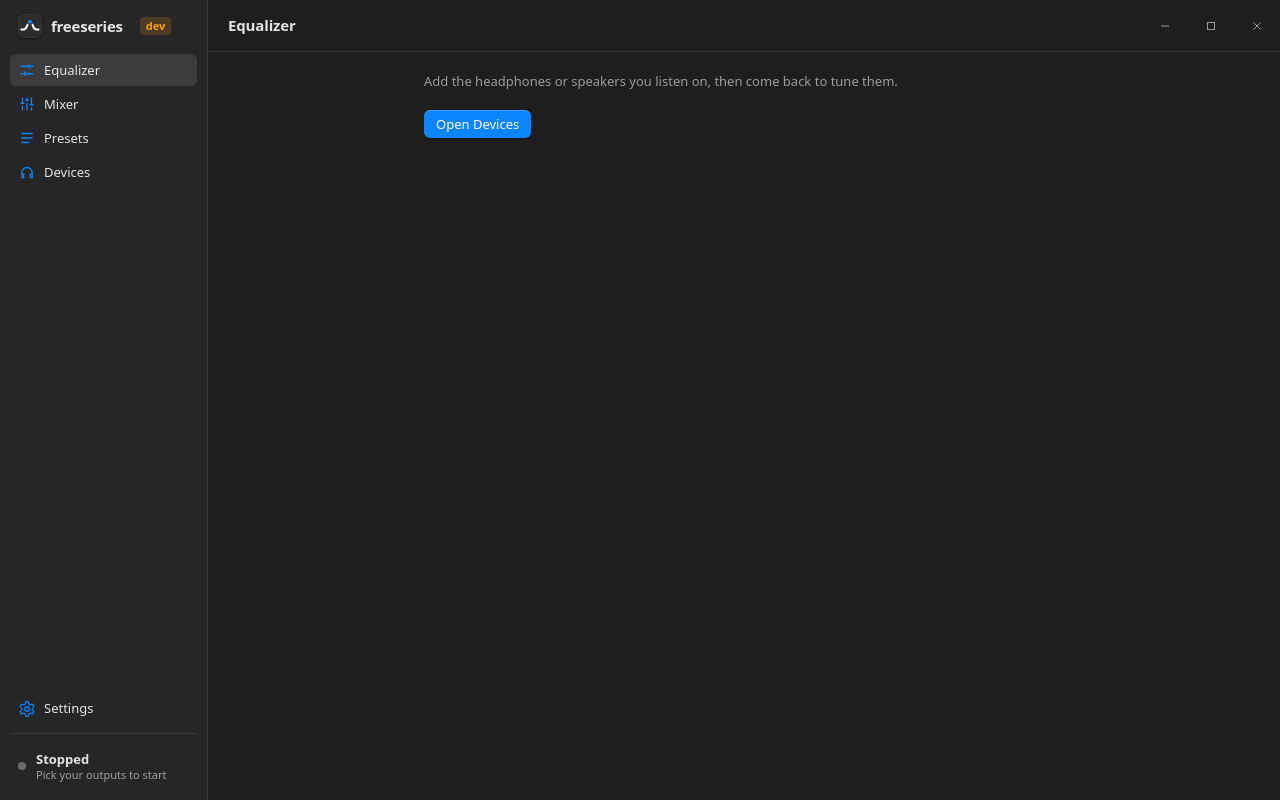
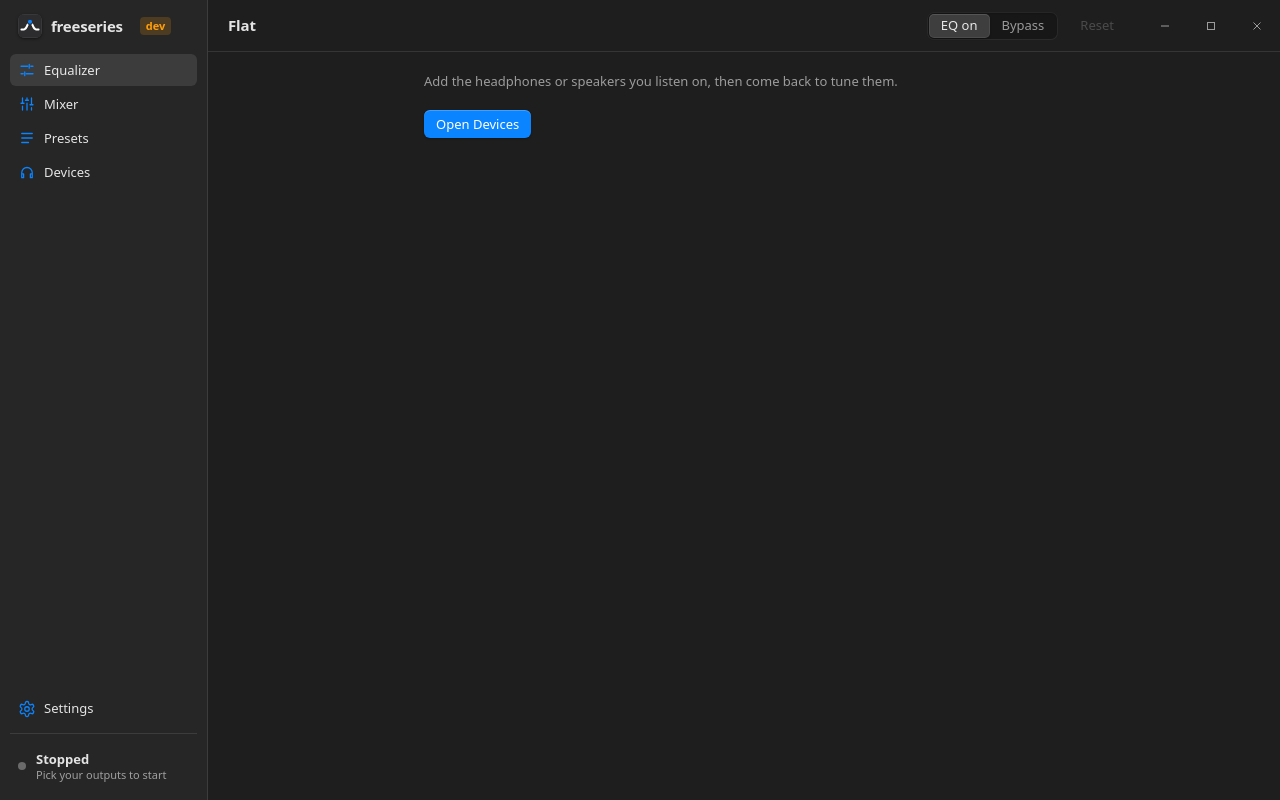
Before and after one commit to noxire-dev/freeseries, a React (Vite) app in the folder app/: page / in a window 1280 px wide. Both pictures are taken after a click on the button "Equalizer". Built offline with nearby package versions, Linux system fonts and the light colour scheme.

Commit message:
The sound belongs to a channel, the correction to an output: no more stacked presets

```diff
--- a/app/src/App.tsx
+++ b/app/src/App.tsx
@@ -2,8 +2,8 @@ import { useCallback, useEffect, useRef, useState } from "react";
 import type { AppsApi, AutoEqApi, Device, EngineApi, HotkeyApi, InfoApi, LogApi, LogEntry, Preset, SetupApi, StartupApi, Status, WindowApi } from "./api";
 import { findVirtualDevice, shortName, virtualChannels } from "./devices";
 import { BUILTIN } from "./builtin";
-import { combine } from "./eqmath";
-import type { SavedChannel, SavedOutput, SettingsStore } from "./store";
+import { DEFAULT_CHANNEL, FLAT } from "./store";
+import type { SavedOutput, SettingsStore } from "./store";
 import { Devices, Equalizer, Log, Mixer, Presets, Settings, Setup } from "./views";
 
 type View = "equalizer" | "mixer" | "presets" | "devices" | "settings" | "log" | "setup";
@@ -22,7 +22,6 @@ const UNDER_SETTINGS = new Set<View>(["log", "setup"]);
 const TITLES: Partial<Record<View, string>> = { log: "Log", setup: "Set up freeseries" };
 
 const STATUS_TEXT: Record<Status["state"], string> = { stopped: "Stopped", running: "Running", reconnecting: "Reconnecting…" };
-const FLAT: Preset = { preampDb: 0, bands: [] };
 
 export default function App(p: {
   engine: EngineApi;
@@ -49,6 +48,7 @@ export default function App(p: {
   const [hotkeysOn, setHotkeysOn] = useState(saved.hotkeys);
   const [mixer, setMixer] = useState(saved.channels);
   const [balance, setBalance] = useState(saved.balance);
+  const [editingKey, setEditingKey] = useState("main");
   const [refused, setRefused] = useState<string[]>([]);
   const [bypass, setBypass] = useState(saved.bypass);
   const [library, setLibrary] = useState(saved.library);
@@ -83,12 +83,11 @@ export default function App(p: {
   // The virtual device is found by name; `source` only matters when that fails and the user picked one.
   const virtual = findVirtualDevice(devices)?.id ?? source;
 
-  // The engine gets a new plan when its shape changes, not on every EQ tweak: live edits go
-  // through setPreset, and the engine keeps them with the output that was playing.
+  // Every channel owns its sound; an output only carries the correction for the device itself.
+  // A plan whose devices are unchanged retunes the running session, so editing a curve is just a new plan.
   // One channel per freeseries virtual device. A manually picked cable (no freeseries device) is one channel too.
   const found = virtualChannels(devices);
   const channels = found.length ? found : virtual ? [{ key: "main", label: "Everything", device: devices.find((d) => d.id === virtual) ?? { id: virtual, name: "", channels: 2, sampleRate: 48000 } }] : [];
-  const DEFAULT_CHANNEL: SavedChannel = { volume: 1, muted: false, presetName: null };
   // Sliders are positions; gains are their square, which is closer to how loudness is heard.
   const gainOf = (key: string) => {
     const c = mixer[key] ?? DEFAULT_CHANNEL;
@@ -100,7 +99,7 @@ export default function App(p: {
     id: c.key,
     from: c.device.id,
     volume: gainOf(c.key),
-    preset: sounds.find((n) => n.name === mixer[c.key]?.presetName)?.preset ?? FLAT,
+    preset: (mixer[c.key] ?? DEFAULT_CHANNEL).preset,
   }));
 
   // With switching off the engine only ever hears about the first output, so it can't move.
@@ -108,38 +107,35 @@ export default function App(p: {
   const latest = useRef({ planned, plannedChannels });
   latest.current = { planned, plannedChannels };
   const activeNow = status.state === "running" ? status.output : undefined;
-  const idle = planned.filter((o) => o.id !== activeNow).map((o) => [o.correction?.preset, o.preset]);
+  const idle = planned.filter((o) => o.id !== activeNow).map((o) => o.correction?.preset);
   const shape = running && plannedChannels.length && planned.length ? `${JSON.stringify(plannedChannels)}|${planned.map((o) => o.id).join("|")}|${JSON.stringify(idle)}` : null;
   useEffect(() => {
     const now = latest.current;
-    engine.setPlan(shape ? { channels: now.plannedChannels, outputs: now.planned.map((o) => ({ id: o.id, preset: combine(o.correction?.preset, o.preset) })) } : null);
+    engine.setPlan(shape ? { channels: now.plannedChannels, outputs: now.planned.map((o) => ({ id: o.id, preset: o.correction?.preset ?? FLAT })) } : null);
   }, [engine, shape]);
 
   // Stable identities: the graph restarts its analyser loop when these change.
   const spectrum = useCallback(() => engine.spectrum(96), [engine]);
   const setAnalysing = useCallback((on: boolean) => void engine.setAnalysing(on), [engine]);
 
-  // What the editor shows: the output that is playing, or the preferred one while stopped.
+  // The output whose correction is shown and changed: the one that is playing, or the preferred one while stopped.
   const activeId = status.state === "running" ? status.output : undefined;
   const editing = outputs.find((o) => o.id === activeId) ?? outputs[0];
+  // The channel the Equalizer and the Presets page work on.
+  const editingChannel = channels.find((c) => c.key === editingKey) ?? channels[0];
+  const sound = (editingChannel && mixer[editingChannel.key]) ?? DEFAULT_CHANNEL;
 
-  // Dragging a band fires on every pointer move; the engine only needs the latest per frame.
-  const pending = useRef<number>(0);
   const applyPreset = (next: Preset, name?: string) => {
-    if (!editing) return;
-    const was = editing.presetName;
+    if (!editingChannel) return;
+    const was = sound.presetName;
     const presetName = !next.bands.length && !next.preampDb ? "Flat" : (name ?? (was.endsWith(" (edited)") || was === "Flat" ? was : `${was} (edited)`));
-    setOutputs(outputs.map((o) => (o.id === editing.id ? { ...o, preset: next, presetName } : o)));
-    if (editing.id === activeId) {
-      cancelAnimationFrame(pending.current);
-      pending.current = requestAnimationFrame(() => engine.setPreset(combine(editing.correction?.preset, next)));
-    }
+    setMixer({ ...mixer, [editingChannel.key]: { ...sound, preset: next, presetName } });
   };
 
   const applyCorrection = (correction: SavedOutput["correction"]) => {
     if (!editing) return;
     setOutputs(outputs.map((o) => (o.id === editing.id ? { ...o, correction } : o)));
-    if (editing.id === activeId) engine.setPreset(combine(correction?.preset, editing.preset));
+    if (editing.id === activeId) engine.setPreset(correction?.preset ?? FLAT);
   };
 
   // Shortcuts arrive while a game has the screen, so they act on the latest state without the
@@ -149,9 +145,8 @@ export default function App(p: {
     if (action === "bypass") {
       setBypass(!bypass);
       engine.setBypass(!bypass);
-    } else if (editing) {
-      const sounds = [...BUILTIN, ...library];
-      const at = sounds.findIndex((n) => n.name === editing.presetName.replace(/ \(edited\)$/, ""));
+    } else if (editingChannel) {
+      const at = sounds.findIndex((n) => n.name === sound.presetName.replace(/ \(edited\)$/, ""));
       const next = sounds[(at + (action === "next-sound" ? 1 : sounds.length - 1)) % sounds.length];
       applyPreset(next.preset, next.name);
     }
@@ -209,10 +204,18 @@ export default function App(p: {
       <main className="main">
         <header className="toolbar" data-tauri-drag-region>
           <h2 className="toolbar-title" data-tauri-drag-region>
-            {view === "equalizer" ? (editing?.presetName ?? "Equalizer") : (TITLES[view] ?? NAV.find((n) => n.view === view)?.label)}
-            {view === "equalizer" && editing && <small> for {nameOf(editing.id)}</small>}
+            {view === "equalizer" && editingChannel ? sound.presetName : (TITLES[view] ?? NAV.find((n) => n.view === view)?.label)}
           </h2>
-          {view === "equalizer" && editing && (
+          {(view === "equalizer" || view === "presets") && channels.length > 1 && (
+            <div className="segmented" role="radiogroup" aria-label="Channel">
+              {channels.map((c) => (
+                <button key={c.key} role="radio" aria-checked={c === editingChannel} onClick={() => setEditingKey(c.key)}>
+                  {c.label}
+                </button>
+              ))}
+            </div>
+          )}
+          {view === "equalizer" && editingChannel && (
             <>
               <div className="segmented" role="radiogroup" aria-label="Compare">
                 {[false, true].map((off) => (
@@ -229,7 +232,7 @@ export default function App(p: {
                   </button>
                 ))}
               </div>
-              <button className="button button-quiet" onClick={() => applyPreset(FLAT)} disabled={!editing.preset.bands.length && !editing.preset.preampDb}>
+              <button className="button button-quiet" onClick={() => applyPreset(FLAT)} disabled={!sound.preset.bands.length && !sound.preset.preampDb}>
                 Reset
               </button>
             </>
@@ -248,12 +251,12 @@ export default function App(p: {
         </header>
 
         {view === "equalizer" &&
-          (editing ? (
+          (editing && editingChannel ? (
             <Equalizer
-              preset={editing.preset}
+              preset={sound.preset}
               correction={editing.correction?.preset}
               bypass={bypass}
-              morphKey={`${editing.id}|${editing.presetName.replace(/ \(edited\)$/, "")}`}
+              morphKey={`${editingChannel.key}|${sound.presetName.replace(/ \(edited\)$/, "")}`}
               onPreset={applyPreset}
               spectrum={spectrum}
               onAnalysing={setAnalysing}
@@ -274,12 +277,16 @@ export default function App(p: {
             apps={p.apps}
             levels={engine.levels}
             presets={sounds}
-            output={editing && { name: nameOf(activeId ?? editing.id), sound: editing.presetName, playing: activeId !== undefined }}
+            output={editing && { name: nameOf(activeId ?? editing.id), correction: editing.correction?.name ?? "No correction", playing: activeId !== undefined }}
             channels={channels.map((c) => ({ key: c.key, label: c.label, deviceId: c.device.id, device: c.device.name.replace(/ \(.*\)$/, ""), ...(mixer[c.key] ?? DEFAULT_CHANNEL) }))} // the name to look for in an app's device list
             balance={balance}
             setup={p.setup}
             onBalance={setBalance}
             onChannel={(key, next) => setMixer({ ...mixer, [key]: next })}
+            onEdit={(key) => {
+              setEditingKey(key);
+              setView("equalizer");
+            }}
             onRefresh={() => engine.listOutputs().then(setDevices)}
           />
         )}
@@ -287,18 +294,19 @@ export default function App(p: {
           <Presets
             autoEq={p.autoEq}
             library={library}
-            current={editing?.presetName ?? ""}
-            target={editing ? nameOf(editing.id) : undefined}
+            current={sound.presetName}
+            target={editingChannel && (channels.length > 1 ? editingChannel.label : "everything you play")}
+            output={editing && nameOf(editing.id)}
             onLoad={(named) => applyPreset(named.preset, named.name)}
-            sound={editing?.preset}
+            sound={sound.preset}
             correction={editing?.correction ?? null}
             onCorrection={applyCorrection}
             onLoadAutoEq={async (entry) => applyCorrection({ name: entry.name, preset: await engine.parsePreset(await p.autoEq.fetchPreset(entry)) })}
             onImport={async (name, text) => applyPreset(await engine.parsePreset(text), name)}
             onSave={(name) => {
-              if (!editing) return;
-              setLibrary([...library.filter((n) => n.name !== name), { name, preset: editing.preset }]);
-              setOutputs(outputs.map((o) => (o.id === editing.id ? { ...o, presetName: name } : o)));
+              if (!editingChannel) return;
+              setLibrary([...library.filter((n) => n.name !== name), { name, preset: sound.preset }]);
+              setMixer({ ...mixer, [editingChannel.key]: { ...sound, presetName: name } });
             }}
             onDelete={(name) => setLibrary(library.filter((n) => n.name !== name))}
           />
--- a/app/src/store.ts
+++ b/app/src/store.ts
@@ -1,20 +1,21 @@
 import type { Preset } from "./api";
+import { BUILTIN } from "./builtin.ts";
 
 export interface NamedPreset { name: string; preset: Preset }
 
-/** One of the user's real outputs, with the EQ that belongs to it. */
+/** One of the user's real outputs. The only EQ that belongs to it is the one that fixes the device itself. */
 export interface SavedOutput {
   id: string;
   name: string;
-  /** The sound preset: what the editor edits and the Presets page switches. */
-  presetName: string;
-  preset: Preset;
-  /** Headphone correction (AutoEq). Belongs to the device, stays put when the sound preset changes. */
+  /** Headphone correction (AutoEq). */
   correction?: NamedPreset | null;
 }
 
-/** A channel's mixer settings. Volume is the slider position, 0 to 1. */
-export interface SavedChannel { volume: number; muted: boolean; presetName: string | null }
+/** A channel: its mixer settings and its sound, the curve the editor edits. Volume is the slider position, 0 to 1. */
+export interface SavedChannel { volume: number; muted: boolean; presetName: string; preset: Preset }
+
+export const FLAT: Preset = { preampDb: 0, bands: [] };
+export const DEFAULT_CHANNEL: SavedChannel = { volume: 1, muted: false, presetName: "Flat", preset: FLAT };
 
 export interface Saved {
   /** Only set when the virtual device couldn't be found by name and the user picked one. */
@@ -42,14 +43,33 @@ export interface SettingsStore {
 const EMPTY: Saved = { source: null, outputs: [], running: false, autoSwitch: true, hotkeys: true, channels: {}, balance: 0, bypass: false, library: [] };
 
 /** 0.1.x stored a single route with one global preset. */
-function migrate(raw: Record<string, any>): Partial<Saved> {
+function fromRoute(raw: Record<string, any>): Record<string, any> {
   if (raw.outputs || !raw.route) return raw;
-  return {
-    bypass: raw.bypass,
-    library: raw.library,
-    running: true,
-    outputs: [{ id: raw.route.to, name: "", presetName: raw.presetName ?? "Flat", preset: raw.preset ?? { preampDb: 0, bands: [] } }],
-  };
+  return { bypass: raw.bypass, library: raw.library, running: true, outputs: [{ id: raw.route.to, name: "", presetName: raw.presetName ?? "Flat", preset: raw.preset }] };
+}
+
+/**
+ * Until 0.2.0 the sound preset sat on the output, and a channel could name a second one that ran
+ * in series with it: two curves and two preamps, 10 dB quieter than anyone meant. The sound now
+ * belongs to the channel alone. A channel that had picked its own keeps it; otherwise the main
+ * channel inherits what the first output was playing.
+ */
+export function migrate(stored: Record<string, any>): Partial<Saved> {
+  const raw = fromRoute(stored);
+  const old: Record<string, any>[] = raw.outputs ?? [];
+  if (!old.some((o) => "preset" in o) && !Object.values<Record<string, any>>(raw.channels ?? {}).some((c) => !c.preset)) return raw;
+  const named = [...BUILTIN, ...(raw.library ?? [])] as NamedPreset[];
+  const channels: Record<string, SavedChannel> = {};
+  for (const [key, c] of Object.entries<Record<string, any>>({ main: {}, ...raw.channels })) {
+    const picked = named.find((n) => n.name === c.presetName);
+    const sound =
+      c.preset ? { presetName: c.presetName ?? "Flat", preset: c.preset }
+      : picked ? { presetName: picked.name, preset: picked.preset }
+      : key === "main" && old[0]?.preset ? { presetName: old[0].presetName ?? "Flat", preset: old[0].preset }
+      : DEFAULT_CHANNEL;
+    channels[key] = { volume: c.volume ?? 1, muted: c.muted ?? false, presetName: sound.presetName, preset: sound.preset };
+  }
+  return { ...raw, channels, outputs: old.map((o) => ({ id: o.id, name: o.name, correction: o.correction })) };
 }
 
 export function localSettings(key = "freeseries"): SettingsStore {
--- a/app/src/views.tsx
+++ b/app/src/views.tsx
@@ -4,6 +4,7 @@ import EqGraph, { bandColor } from "./EqGraph";
 import { DB_RANGE, F_MAX, F_MIN, clamp, combine, formatDb, formatPreset, frequencies, totalGainDb } from "./eqmath";
 import { BUILTIN } from "./builtin";
 import { isVirtualDevice } from "./devices";
+import { FLAT } from "./store";
 import type { NamedPreset, SavedChannel, SavedOutput } from "./store";
 
 const KINDS: { kind: Kind; label: string }[] = [
@@ -257,8 +258,10 @@ export function Presets(p: {
   autoEq: AutoEqApi;
   library: NamedPreset[];
   current: string;
-  /** The output a chosen preset will be applied to. Undefined when the user hasn't added any yet. */
+  /** The channel a chosen sound goes to. Undefined before the virtual device exists. */
   target: string | undefined;
+  /** The output the correction belongs to. Undefined when the user hasn't added any yet. */
+  output: string | undefined;
   sound: Preset | undefined;
   correction: NamedPreset | null;
   onLoad(named: NamedPreset): void;
@@ -305,19 +308,14 @@ export function Presets(p: {
   if (!p.target) {
     return (
       <div className="page">
-        <p className="hint">Add an output in Devices first, then pick its presets here.</p>
+        <p className="hint">Presets show up once the freeseries audio device is installed.</p>
       </div>
     );
   }
 
   return (
     <div className="page">
-      <p className="hint">
-        Two layers for {p.target}: a correction that makes the headphones themselves sound right, and a sound preset on top that you switch as
-        often as you like. Both apply the moment you pick them.
-      </p>
-
-      <h2>Sound</h2>
+      <h2>Sound for {p.target}</h2>
       <ul className="group">{BUILTIN.map((named) => soundRow(named, false))}</ul>
       <ul className="group group-below">
         {p.library.map((named) => soundRow(named, true))}
@@ -363,7 +361,9 @@ export function Presets(p: {
         <span className="hint">Equalizer APO format, the one Peace and AutoEq use.</span>
       </div>
 
-      <h2>Headphone correction</h2>
+      {p.output && (
+        <>
+      <h2>Headphone correction for {p.output}</h2>
       <ul className="group">
         <li className="row">
           <span className="row-title">{p.correction ? p.correction.name : "None"}</span>
@@ -412,6 +412,8 @@ export function Presets(p: {
             </li>
           ))}
         </ul>
+      )}
+        </>
       )}
     </div>
   );
@@ -519,7 +521,7 @@ export function Devices(p: {
               <span className="row-order">{i + 1}</span>
               <span className="row-title">{p.devices.find((d) => d.id === o.id)?.name ?? (o.name || "Disconnected device")}</span>
               {o.id === p.activeId ? <span className="badge">Playing</span> : !p.devices.some((d) => d.id === o.id) && <span className="row-detail">Not connected</span>}
-              <span className="row-detail">{o.presetName}</span>
+              {o.correction && <span className="row-detail">{o.correction.name}</span>}
               <button className="icon-button" onClick={() => move(i, i - 1)} disabled={i === 0} aria-label={`Move ${o.name} up`} title="Prefer this one more">
                 <svg viewBox="0 0 12 12"><path d="M2.5 7.5 6 4l3.5 3.5" /></svg>
               </button>
@@ -551,7 +553,7 @@ export function Devices(p: {
               <span className="row-detail">
                 {d.channels} ch, {d.sampleRate / 1000} kHz
               </span>
-              <button className="link" onClick={() => p.onOutputs([...p.outputs, { id: d.id, name: d.name, presetName: "Flat", preset: { preampDb: 0, bands: [] } }])}>
+              <button className="link" onClick={() => p.onOutputs([...p.outputs, { id: d.id, name: d.name }])}>
                 Add
               </button>
             </li>
@@ -884,11 +886,13 @@ export function Mixer(p: {
   levels(): Promise<Record<string, number>>;
   channels: Strip[];
   presets: NamedPreset[];
-  output: { name: string; sound: string; playing: boolean } | undefined;
+  output: { name: string; correction: string; playing: boolean } | undefined;
   balance: number;
   setup: SetupApi;
   onBalance(balance: number): void;
   onChannel(key: string, next: SavedChannel): void;
+  /** Open that channel's sound in the Equalizer. */
+  onEdit(key: string): void;
   onRefresh(): void;
 }) {
   const [apps, setApps] = useState<AudioApp[]>([]);
@@ -1011,9 +1015,20 @@ export function Mixer(p: {
               }}
             >
               <div className="strip-eq">
-                <EqThumb preset={p.presets.find((n) => n.name === c.presetName)?.preset} />
-                <select value={c.presetName ?? ""} onChange={(e) => p.onChannel(key, { ...c, presetName: e.target.value || null })} aria-label={`EQ for ${label}`}>
-                  <option value="">No EQ</option>
+                <button className="eq-thumb-button" onClick={() => p.onEdit(key)} title={`Edit the ${label} sound in the Equalizer`} aria-label={`Edit the ${label} sound`}>
+                  <EqThumb preset={c.preset} />
+                </button>
+                <select
+                  value={c.presetName}
+                  onChange={(e) => {
+                    const named = p.presets.find((n) => n.name === e.target.value) ?? { name: "Flat", preset: FLAT };
+                    p.onChannel(key, { ...c, presetName: named.name, preset: named.preset });
+                  }}
+                  aria-label={`Sound for ${label}`}
+                >
+                  {/* A curve tuned by hand is in no list until it is saved. */}
+                  {c.presetName !== "Flat" && !p.presets.some((n) => n.name === c.presetName) && <option>{c.presetName}</option>}
+                  <option>Flat</option>
                   {p.presets.map((n) => (
                     <option key={n.name}>{n.name}</option>
                   ))}
@@ -1099,7 +1114,7 @@ export function Mixer(p: {
             <h3 className="strip-plate">
               {p.output.playing ? "Output" : "Stopped"}
               <small>{p.output.name}</small>
-              <small>{p.output.sound}</small>
+              <small>{p.output.correction}</small>
             </h3>
           </section>
         )}
```
Also changed, not shown: app/src/eqmath.check.ts (+15 -0 lines), app/src/styles.css (+10 -0 lines), 1 other file (tests, documents, lock files or other folders).
